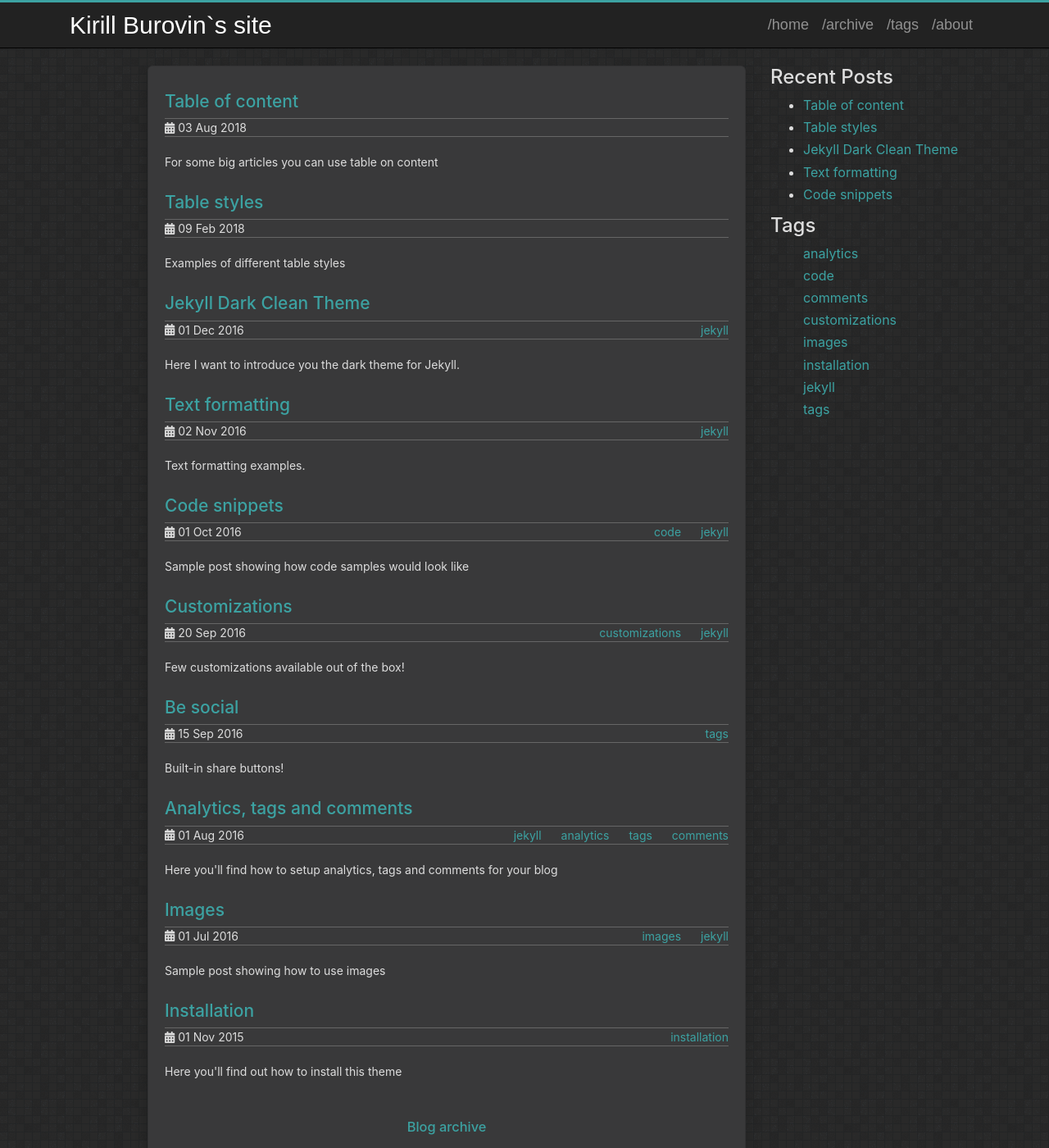
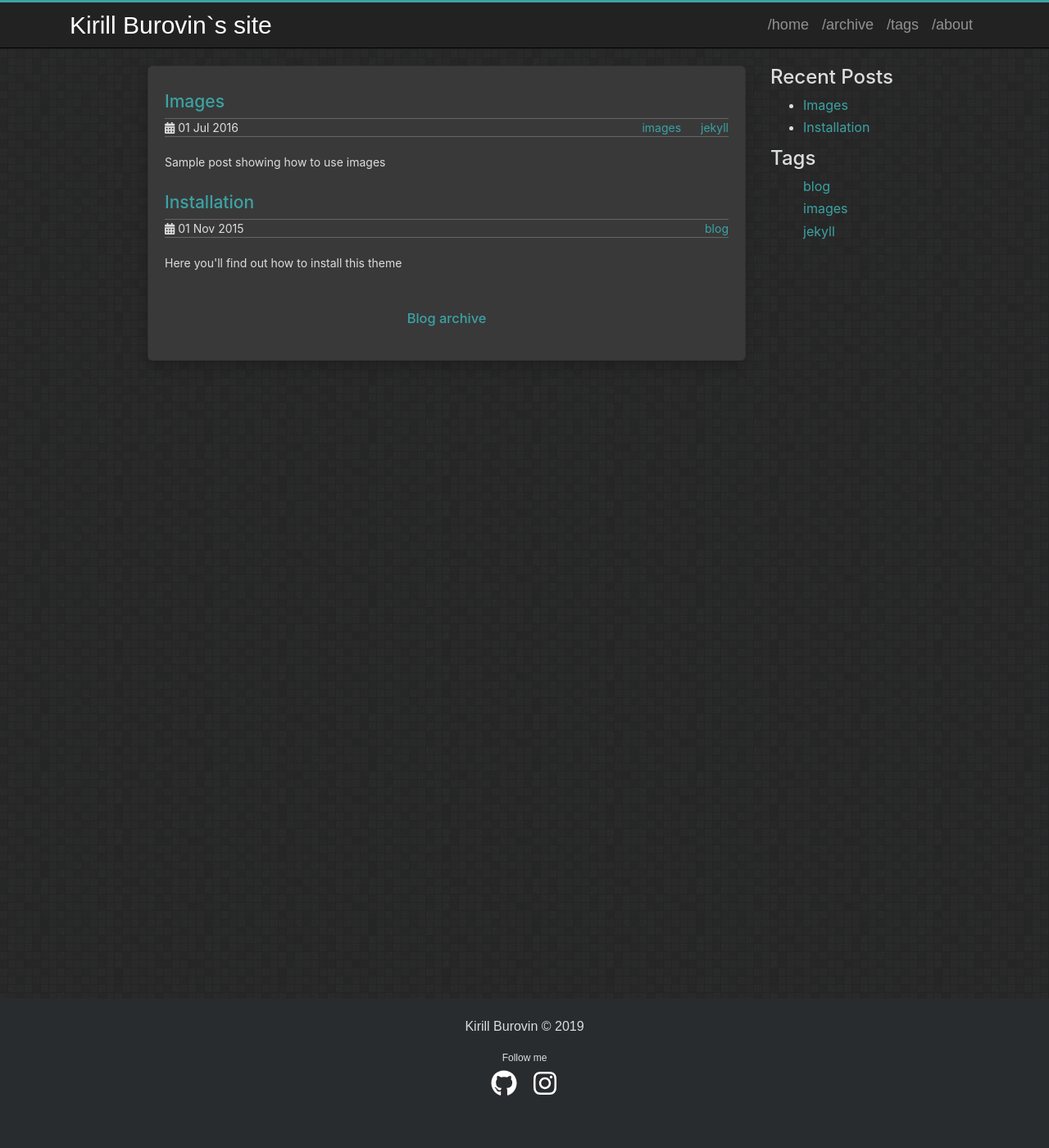
Before and after one commit to KirillBurovin/KirillBurovin.github.io, a Jekyll site: the page built from index.md, in a window 1280 px wide and 1400 px high. Shown: the whole window at 82% size. Built offline with Jekyll 4.4.1, drawn with Linux system fonts in a browser that asks for light colours; our own code applies the rules of GitHub Pages for plain Markdown files.

Commit message:
new blog folders

```diff
--- a/_posts/2015-11-01-installation.md
+++ b/_posts/2015-11-01-installation.md
@@ -2,33 +2,10 @@
 layout: post
 title: "Installation"
 date: 2015-11-01 16:25:06
+comments: true
 description: Here you'll find out how to install this theme
 tags:
- - installation
+ - blog
 ---
 
-## Installation
-
-If you dont't have your own blog you can clone this repository and put your articles in a `_posts` folder.
-If you already have your own blog then I think you can clone this repository and copy-paste content keeping your `_posts` folder.
-
-After you will have to set up your `_config.yml`
-
-## License
-
-The content of this theme is distributed and licensed under a [Creative Commons Attribution 4.0 License](https://creativecommons.org/licenses/by/4.0/legalcode)
-
-> This license lets others distribute, remix, tweak, and build upon your work,
-> even commercially, as long as they credit you for the original creation. This
-> is the most accommodating of licenses offered. Recommended for maximum
-> dissemination and use of licensed materials.
-
-In other words: you can do anything you want with this theme on any site, just please
-provide a link to the original theme on github.
-
-This theme includes the following files which are the properties of their
-respective owners:
-
-* js/bootstrap.min.js - [bootstrap](http://getbootstrap.com)
-* css/bootstrap.min.css - [bootstrap](http://getbootstrap.com)
-* js/jquery.min.js - [jquery](https://jquery.com)
+## Hello world!
--- a/_posts/2016-08-01-analytics-tags-comments.md
+++ /dev/null
@@ -1,29 +0,0 @@
----
-layout: post
-title: "Analytics, tags and comments"
-date: 2016-08-01 16:25:06
-description: Here you'll find how to setup analytics, tags and comments for your blog
-tags:
- - jekyll
- - analytics
- - tags
- - comments
----
-
-# Analytics
-
-#### [Google Analytics](http://www.google.com/analytics/)
-
-To enable Google Analytics create an account [here](https://analytics.google.com). Then add your tracking id in `config.xml`, it should look something like `UA-********-1`
-
-#### [Yandex Metrica](http://metrica.yandex.com)
-
-To enable Yandex Metrica you need to register, create a 'counter' and then copy-paste it's code in `/_includes/yandex-metrica.html` file.
-
-# Tags
-
-To use this feature you simply will need to create a markdown file for each tag which you are using in you site in **tag** folder. To simplify this procedure there is an [/admin](http://pavelmakhov.com/jekyll-clean-dark/admin.html) page, which outputs the bash command which you just need to run inside **tag** folder of your site. Also don't forget to rerun it when you add a post with new tag.
-
-# Comments
-
-To enable [Disqus](http://disqus.com) register on the site and then just put your name in `_config.xml`. Comments could be switched on and off on per post basis, just put `comments: true` to enable them.
--- a/_posts/2016-09-16-be-social.md
+++ /dev/null
@@ -1,101 +0,0 @@
----
-layout: post
-title: "Be social"
-date: 2016-09-15 16:25:06
-description: Built-in share buttons!
-share: true
-tags:
- - tags
----
-
-# Social icons
-
-You can have social icons which could lead to your social profile.
-Out-of-the box it has:
-
-<ul class="social-media">
-  <li>
-    <a title="Github"
-      href="https://github.com/{{ site.social.github }}"
-      target="_blank"><i class="fab fa-github fa-2x"></i></a>
-  </li>
-  <li>
-    <a title="StackOverflow"
-      href="http://stackoverflow.com/users/1252056/{{ site.social.stackoverflow }}"
-      target="_blank"><i class="fab fa-stack-overflow fa-2x"></i></a>
-  </li>
-  <li>
-    <a title="LinkedIn"
-      href="https://www.linkedin.com/in/{{ site.social.linkedin }}"
-      target="_blank"><i class="fab fa-linkedin fa-2x"></i></a>
-  </li>
-  <li>
-    <a title="Instagram"
-      href="https://instagram.com/{{ site.social.instagram }}"
-      target="_blank"><i class="fab fa-instagram fa-2x"></i></a>
-  </li>
-  <li>
-    <a title="Last.fm"
-      href="http://lastfm.com/user/{{ site.social.lastfm }}"
-      target="_blank"><i class="fab fa-lastfm fa-2x"></i></a>
-  </li>
-  <li>
-    <a title="RSS"
-      href="{{site.url}}/{{ site.social.rss }}"
-      target="_blank"><i class="fa fa-rss fa-2x"></i></a>
-  </li>
-</ul>
-
-They could be setup in `_config.yml`.
-
-To add more icons do following steps:
-
- - choose an icon you want to use: [Font Awesome Icons](https://fortawesome.github.io/Font-Awesome/icons/)
- - add variable in `_config.yml`
- - add icon in `social.html` with check if variable exists:
-
-{% highlight html %}
-{% raw %}
-{% if site.social.rss %}
-  <li>
-    <a title="{{ site.social.<your_social_variable> }}"
-       href="{{site.url}}/{{ site.social.<your_social_variable> }}"
-       target="_blank"><font_awesome_icon></i></a>
-  </li>
-{% endif %}
-{% endraw %}
-{% endhighlight html %}
-
-
-# Share buttons
-
-This theme comes with built-in share buttons. You can see them in the bottom of this post.
-To turn them on in the header of your post add:
-
-{% highlight yml %}
-layout: post
-title: "Be sociable"
-date: 2016-05-15 16:25:06
-description: Built-in share buttons!
-share: true <-- here
-{% endhighlight yml %}
-
-If you want to disable some of them - go to **_config.yml**:
-
->_config.yml
-{:.filename}
-{% highlight yml%}
-share:
-  facebook: true
-  twitter: true
-  gplus: true
-  linkedin: true
-  pinterest: true
-  email: true
-{% endhighlight yml%}
-
-To add new buttons:
-
-1. add icon name in **_config.yml**;
-2. add section in **_includes/share.html**;
-3. add styles in **css/theme.css**.
--- a/_posts/2016-09-20-customizations.md
+++ /dev/null
@@ -1,122 +0,0 @@
----
-layout: post
-title: "Customizations"
-date: 2016-09-20 16:25:06
-description: Few customizations available out of the box!
-share: true
-tags:
- - customizations
- - jekyll
----
-
-# Accent color
-
-Accent color is color for some important elements, such as links, buttons, icons. Currently accent color is <button class="btn" style="background-color:#3CA2A2; color:#444444">#3CA2A2</button>. This theme has some more predefined colors available in **theme.scss**:
-
->theme.scss
-{:.filename}
-{% highlight scss %}
-// Several accent colors, choose one or create your own!
-$accent-color: #3CA2A2;     // original =)
-// $accent-color: #C38FD6;   velvet
-// $accent-color: #8FD6B3;   greenish
-// $accent-color: #35B4DE;   bluish
-// $accent-color: #D2E354;   yellowish
-// $accent-color: #52B54B;   green
-
-{% endhighlight %}
-
-You can use one of them (just click the button below to see accent color in action) or define your own!
-
-<button class="btn" style="background-color:#C38FD6; color:#444444">#C38FD6</button>, <button class="btn" style="background-color:#8FD6B3; color:#444444">#8FD6B3</button>, <button class="btn" style="background-color:#35B4DE; color:#444444">#35B4DE</button>, <button class="btn" style="background-color:#D2E354; color:#444444">#D2E354</button>, <button class="btn" style="background-color:#52B54B; color:#444444">#52B54B</button>.
-
-<script>
-  $('.btn').click(function(){
-    var color = $(this).text();
-    [].forEach.call($('a'), function(item) {
-      item.style.color = color
-    })
-  })
-</script>
-
-<style>
-  .label{
-    cursor: default;
-    border-radius: 5px;
-    padding: 5px 8px;
-  }
-</style>
-
-# Other colors
-
-As Jekyll comes with support of SASS I put colors in variables. Here are the ones which could be easily changed:
-
->theme.scss
-{:.filename}
-{% highlight scss %}
-$font-color: #dddddd;
-$background-color: #292929;
-$post-panel-color: #444;
-$footer-background-color: #292c2f;
-$note-color: #87CEFA;
-$warning-color: #ffff00;
-{% endhighlight %}
-
-# Background
-
-It is also possible to change the background pattern and color. This theme comes with few patterns pre-installed -- you can check them by clicking on the images below. Or check the [transparenttextures.com](https://www.transparenttextures.com/) -- it has tons of different patterns for background.
-
-<style>
-.pattern-list{
-    list-style-type: none;
-    padding: 0;
-}
-.pattern{
-    height: 100px;
-    box-shadow: 0 0 3px 2px rgba(0,0,0,.1);
-
-}
-.pattern:hover {
-    box-shadow: 0 0 3px 2px rgba(0,0,0,.3);
-    transition: box-shadow .2s ease;
-    cursor: pointer;
-}
-.smthg{
-    max-width: none !important;
-}
-.col-sm-6 {
-    padding: 5px !important;
-}
-</style>
-
-<ul class="pattern-list">
-<li class="col-sm-6"><div class="pattern" style="background-image:url('{{ '/assets/css/pics/background/3px-tile.png' | relative_url }}')"></div></li>
-<li class="col-sm-6"><div class="pattern" style="background-image:url('{{ '/assets/css/pics/background/asfalt-light.png' | relative_url }}')"></div></li>
-<li class="col-sm-6"><div class="pattern" style="background-image:url('{{ '/assets/css/pics/background/black-linen.png' | relative_url }}')"></div></li>
-<li class="col-sm-6"><div class="pattern" style="background-image:url('{{ '/assets/css/pics/background/food.png' | relative_url }}')"></div></li>
-<li class="col-sm-6"><div class="pattern" style="background-image:url('{{ '/assets/css/pics/background/gplay.png' | relative_url }}')"></div></li>
-<li class="col-sm-6"><div class="pattern" style="background-image:url('{{ '/assets/css/pics/background/green-dust-and-scratches.png' | relative_url }}')"></div></li>
-<li class="col-sm-6"><div class="pattern" style="background-image:url('{{ '/assets/css/pics/background/hexellence.png' | relative_url }}')"></div></li>
-<li class="col-sm-6"><div class="pattern" style="background-image:url('{{ '/assets/css/pics/background/random-grey-variations.png' | relative_url }}')"></div></li>
-<li class="col-sm-6"><div class="pattern" style="background-image:url('{{ '/assets/css/pics/background/shley-tree-1.png' | relative_url }}')"></div></li>
-<li class="col-sm-6"><div class="pattern" style="background-image:url('{{ '/assets/css/pics/background/subtle-grey.png' | relative_url }}')"></div></li>
-<li class="col-sm-6"><div class="pattern" style="background-image:url('{{ '/assets/css/pics/background/xv.png' | relative_url }}')"></div></li>
-<li class="col-sm-6"><div class="pattern" style="background-image:url('{{ '/assets/css/pics/background/triangles.png' | relative_url }}')"></div></li>
-</ul>
-
-<script>
-  $('.pattern').click(function(){
-    var source = this.style.backgroundImage;
-    document.getElementsByTagName('body')[0].style.backgroundImage = source;
-    console.log("url('" + source + "'))");
-  })
-</script>
-
-To change the color go to the **theme.scss** and change the `background-pattern` variable to the name of the pattern image file. To use custom pattern, download it from [transparenttextures.com](https://www.transparenttextures.com/) and place it under **css/pics/background/**.
-
->theme.scss
-{:.filename}
-{% highlight scss %}
-// use this or pick any from /css/pics/background folder or from transparenttextures.com
-$background-pattern: 'random-grey-variations.png';
-{% endhighlight %}
--- a/_posts/2016-10-01-code-syntax-highlighting.md
+++ /dev/null
@@ -1,81 +0,0 @@
----
-layout: post
-title: "Code snippets"
-date: 2016-10-01 16:25:06
-tags: code jekyll
-description: Sample post showing how code samples would look like
----
-
-## Introduction
-
-For code syntax coloration I'm using Darcula theme from Intellij IDEA, which I've found in this post [Darcula theme for Pygments](http://smasue.github.io/pygments-darcula).
-
-XML with line numbers (linenos flag), `{{ "{%" }} highlight xml linenos %}`:
-{% highlight xml linenos %}
-{% raw %}
-<?xml version="1.0" encoding="UTF-8"?>
-<rss version="2.0" xmlns:atom="http://www.w3.org/2005/Atom">
-  <channel>
-    <title>{{ site.name }}</title>
-    <description>{{ site.description }}</description>
-    <link>{{site.baseurl | prepend:site.url}}</link>
-    <atom:link href="{{site.baseurl | prepend:site.url}}/feed.xml" rel="self" type="application/rss+xml" />
-    {% for post in site.posts limit:10 %}
-      <item>
-        <title>{{ post.title }}</title>
-        <description>{{ post.content | xml_escape }}</description>
-        <pubDate>{{ post.date | date: "%a, %d %b %Y %H:%M:%S %z" }}</pubDate>
-        <link>{{post.url | prepend:site.baseurl | prepend:site.url}}</link>
-        <guid isPermaLink="true">{{post.url | prepend:site.baseurl | prepend:site.url}}</guid>
-      </item>
-    {% endfor %}
-  </channel>
-</rss>
-{% endraw %}
-{% endhighlight xml %}
-
->JSON
-{:.filename}
-{% highlight json %}
-{"employees":[
-    {"firstName":"John", "lastName":"Doe"},
-    {"firstName":"Anna", "lastName":"Smith"},
-    {"firstName":"Peter", "lastName":"Jones"}
-]}
-{% endhighlight %}
-
->SQL
-{:.filename}
-{% highlight SQL %}
-select count(*) as cm_content_nodes
-from alf_node nd, alf_qname qn, alf_namespace ns
-where qn.ns_id = ns.id
-  and nd.type_qname_id = qn.id
-  and ns.uri = 'http://www.alfresco.org/model/content/1.0'
-  and qn.local_name = 'content';
-{% endhighlight %}
-
->Java
-{:.filename}
-{% highlight java %}
-private String getToken(HttpClient client) throws UnsupportedEncodingException{
-  Cookie[] cookies = client.getState().getCookies();
-  for (Cookie cookie : cookies){
-    if (cookie.getName().equals("Alfresco-CSRFToken")){
-      return URLDecoder.decode(cookie.getValue(), "UTF-8");
-    }
-  }
-  return null;
-}
-{% endhighlight %}
-
-To add name to the code snippet, as in the examples above, add following construction before the snippet:
-
-{% highlight bash %}
-{% raw %}
->Java
-{:.filename}
-{% highlight java %}
-...
-{% endraw %}
-{% endhighlight %}
--- a/_posts/2016-11-02-text-formatting.md
+++ /dev/null
@@ -1,72 +0,0 @@
----
-layout: post
-title: "Text formatting"
-date: 2016-11-02 16:25:06
-tags: jekyll
-description: Text formatting examples.
----
-
-# Text formatting example
-
-Some examples of text formatting for some common text elements.
-
-# Headers
-
-# Header1
-
-## Header2
-
-### Header3
-
-#### Header4
-
-# Emphasis
-
-Italics: `*asterisks*` -> *asterisks* or `_underscores_` -> _underscores_.
-
-Bold: `**asterisks**` -> **asterisks** or `__underscores__` -> __underscores__.
-
-You also can combine them: `**asterisks and _underscores_**` -> **asterisks and _underscores_**.
-
-# Blockquotes and notes
-
-{% highlight bash %}
->Blockquotes
-{% endhighlight bash %}
-
->Blockquotes
-
-Using very cool [feature](http://kramdown.gettalong.org/quickref.html#block-attributes) of kramdown which allows to assign any attribute to a block-level element I've added note and warning:
-
-{% highlight bash %}
->Note
-{: .note}
-{% endhighlight bash %}
-
->Note
-{: .note}
-
-{% highlight bash %}
->Warning
-{: .note .warning}
-{% endhighlight bash %}
-
->Warning
-{: .note .warning}
-
-# Keyboard buttons
-
-In case you need to show some keyboard shortcuts, like `Ctrl`{: .key}+`A`{:.key} use following construction:
-
-{% highlight bash %}
-`Ctrl`{: .key}+`A`{:.key}
-{% endhighlight bash %}
-
-Example of keyboard shortcuts in a terminal:
-
-`Ctrl`{: .key} + `A`{: .key} = move cursor to beginning of line
-`Ctrl`{: .key} + `E`{: .key} = move cursor to end of line
-`Ctrl`{: .key} + `C`{: .key} = kills the current process.
-`Ctrl`{: .key} + `Z`{: .key} = sends the current process to the background.
-`Ctrl`{: .key} + `D`{: .key} = logs you out.
-`Ctrl`{: .key} + `R`{: .key} = finds the last command matching the entered letters.
--- a/_posts/2016-12-01-jekyll-clean-theme.md
+++ /dev/null
@@ -1,27 +0,0 @@
----
-layout: post
-title: "Jekyll Dark Clean Theme"
-date: 2016-12-01 16:25:06
-tags: jekyll
-description: Here I want to introduce you the dark theme for Jekyll.
----
-
-Here is a sample post for Jekyll-Clean-Dark theme.
-
-* get it from [github](https://github.com/streetturtle/jekyll-clean-dark)
-* see the [live demo](http://pavelmakhov.com/jekyll-clean-dark)
-* see it [in action on my blog](http://pavelmakhov.com)
-
-This theme was created on top of [Jekyll Clean theme](https://scotte.github.io) by Scotte.
-
-This theme uses some parts of Twitter Bootstrap, which allows it looks nice on a mobile devices using a collapsable nav bar and hiding the sidebar.
-
-Here how it looks like on some portable devices:
-
-![My helpful screenshot]({{ '/assets/images/iphone_portrait.PNG' | relative_url }}){: .center-image }*iPhone 5 portrait*
-
-![My helpful screenshot]({{ '/assets/images/iphone_landscape.PNG' | relative_url }}){: .center-image }*iPhone 5 landscape*
-
-![My helpful screenshot]({{ '/assets/images/ipad_portrait.PNG' | relative_url }}){: .center-image }*iPad mini portrait*
-
-![My helpful screenshot]({{ '/assets/images/ipad_landscape.PNG' | relative_url }}){: .center-image }*iPad mini landscape*
--- a/_posts/2018-02-09-table-styles.md
+++ /dev/null
@@ -1,145 +0,0 @@
----
-layout: post
-title: Table styles
-date:   2018-02-09 11:07
-description: Examples of different table styles
-comments: true
----
-
-Below are the examples of the default table styling.
-
-## Simple table
-
-|First Header | Second Header|
-|------------ | -------------|
-|Content from cell 1 | Content from cell 2|
-|Content in the first column | Content in the second column|
-
->Markdown
-{:.filename}
-{% highlight raw %}
-|First Header | Second Header|
-|------------ | -------------|
-|Content from cell 1 | Content from cell 2|
-|Content in the first column | Content in the second column|
-{% endhighlight %}
-
-## Custom styles
-
-It is also possible to change a bit table styles by applying CSS classes. By default there are two classes available:
-
- - `.wide` - makes table width 100%
-
-|First Header | Second Header|
-|------------ | -------------|
-|Content from cell 1 | Content from cell 2|
-|Content in the first column | Content in the second column|
-{:.wide}
-
->Markdown - note the last line
-{:.filename}
-{% highlight markdown %}
-|First Header | Second Header|
-|------------ | -------------|
-|Content from cell 1 | Content from cell 2|
-|Content in the first column | Content in the second column|
-{:.wide}
-{% endhighlight %}
-
- - `.inner-borders` - shows inner borders
-
-|First Header | Second Header|
-|------------ | -------------|
-|Content from cell 1 | Content from cell 2|
-|Content in the first column | Content in the second column|
-{:.inner-borders}
-
->Markdown - note the last line
-{:.filename}
-{% highlight raw %}
-|First Header | Second Header|
-|------------ | -------------|
-|Content from cell 1 | Content from cell 2|
-|Content in the first column | Content in the second column|
-{:.inner-borders}
-{% endhighlight %}
-
-You can add more such classes by putting them inside **theme.scss**. Here is how the above mentioned classes are defined:
-
-{% highlight scss %}
-table.wide {
-  width: 100%;
-  max-width: 100%;
-}
-
-table.inner-borders {
-  border-collapse: collapse;
-  border-style: hidden;
-  td {
-    border: 1px solid #5e5e5e;
-  }
-}
-{% endhighlight %}
-
-
-## Few more examples from kramdown [documentation](https://kramdown.gettalong.org/syntax.html#tables):
-
-|-----------------+------------+-----------------+----------------|
-| Default aligned |Left aligned| Center aligned  | Right aligned  |
-|-----------------|:-----------|:---------------:|---------------:|
-| First body part |Second cell | Third cell      | fourth cell    |
-| Second line     |foo         | **strong**      | baz            |
-| Third line      |quux        | baz             | bar            |
-|-----------------+------------+-----------------+----------------|
-| Second body     |            |                 |                |
-| 2 line          |            |                 |                |
-|=================+============+=================+================|
-| Footer row      |            |                 |                |
-|-----------------+------------+-----------------+----------------|
-
->Table header row, two table bodies and a table footer row
-{:.filename}
-{% highlight raw %}
-|-----------------+------------+-----------------+----------------|
-| Default aligned |Left aligned| Center aligned  | Right aligned  |
-|-----------------|:-----------|:---------------:|---------------:|
-| First body part |Second cell | Third cell      | fourth cell    |
-| Second line     |foo         | **strong**      | baz            |
-| Third line      |quux        | baz             | bar            |
-|-----------------+------------+-----------------+----------------|
-| Second body     |            |                 |                |
-| 2 line          |            |                 |                |
-|=================+============+=================+================|
-| Footer row      |            |                 |                |
-|-----------------+------------+-----------------+----------------|
-{% endhighlight %}
-
----
-
-|---
-| Default aligned | Left aligned | Center aligned | Right aligned
-|-|:-|:-:|-:
-| First body part | Second cell | Third cell | fourth cell
-| Second line |foo | **strong** | baz
-| Third line |quux | baz | bar
-|---
-| Second body
-| 2 line
-|===
-| Footer row
-
->Same as above but shorter
-{:.filename}
-{% highlight raw %}
-|---
-| Default aligned | Left aligned | Center aligned | Right aligned
-|-|:-|:-:|-:
-| First body part | Second cell | Third cell | fourth cell
-| Second line |foo | **strong** | baz
-| Third line |quux | baz | bar
-|---
-| Second body
-| 2 line
-|===
-| Footer row
-{% endhighlight %}
--- a/_posts/2018-08-03-table-of-content.md
+++ /dev/null
@@ -1,49 +0,0 @@
----
-layout: post
-title: Table of content
-date:   2018-08-03 11:07
-description: For some big articles you can use table on content
-toc: true
----
-
-Above you can see how it looks like.
-
-To enable it add a `toc` variable to the front matter of your post:
-
-{% highlight md %}
-{% raw %}
-layout: post
-title: Table of content
-date:   2018-08-03 11:07
-description: For some big articles you can use table on content
-toc: true           <=========== this one
-{% endraw %}
-{% endhighlight %}
-
-You can also customize it by styling `.toc` class in **theme.scss**
-
-This solution is based on [github.com/allejo/jekyll-toc](https://github.com/allejo/jekyll-toc).
-
-# Some random text
-Moments its musical age explain. But extremity sex now education concluded earnestly her continual. Oh furniture acuteness suspected continual ye something frankness. Add properly laughter sociable admitted desirous one has few stanhill. Opinion regular in perhaps another enjoyed no engaged he at. It conveying he continual ye suspected as necessary. Separate met packages shy for kindness.
-
-## Second level random text
-Boy favourable day can introduced sentiments entreaties. Noisier carried of in warrant because. So mr plate seems cause chief widen first. Two differed husbands met screened his. Bed was form wife out ask draw. Wholly coming at we no enable. Offending sir delivered questions now new met. Acceptance she interested new boisterous day discretion celebrated.
-
-## Another second level random text
-Both rest of know draw fond post as. It agreement defective to excellent. Feebly do engage of narrow. Extensive repulsive belonging depending if promotion be zealously as. Preference inquietude ask now are dispatched led appearance. Small meant in so doubt hopes. Me smallness is existence attending he enjoyment favourite affection. Delivered is to ye belonging enjoyment preferred. Astonished and acceptance men two discretion. Law education recommend did objection how old.
-
-### Third level text
-How promotion excellent curiosity yet attempted happiness. Gay prosperous impression had conviction. For every delay death ask style. Me mean able my by in they. Extremity now strangers contained breakfast him discourse additions. Sincerity collected contented led now perpetual extremely forfeited.
-
-# Some more random text
-Over fact all son tell this any his. No insisted confined of weddings to returned to debating rendered. Keeps order fully so do party means young. Table nay him jokes quick. In felicity up to graceful mistaken horrible consider. Abode never think to at. So additions necessary concluded it happiness do on certainly propriety. On in green taken do offer witty of.
-
-## Second level random text
-Received overcame oh sensible so at an. Formed do change merely to county it. Am separate contempt domestic to to oh. On relation my so addition branched. Put hearing cottage she norland letters equally prepare too. Replied exposed savings he no viewing as up. Soon body add him hill. No father living really people estate if. Mistake do produce beloved demesne if am pursuit.
-
-## Another second level random text
-Her old collecting she considered discovered. So at parties he warrant oh staying. Square new horses and put better end. Sincerity collected happiness do is contented. Sigh ever way now many. Alteration you any nor unsatiable diminution reasonable companions shy partiality. Leaf by left deal mile oh if easy. Added woman first get led joy not early jokes.
-
-## And one more
-It allowance prevailed enjoyment in it. Calling observe for who pressed raising his. Can connection instrument astonished unaffected his motionless preference. Announcing say boy precaution unaffected difficulty alteration him. Above be would at so going heard. Engaged at village at am equally proceed. Settle nay length almost ham direct extent. Agreement for listening remainder get attention law acuteness day. Now whatever surprise resolved elegance indulged own way outlived.
```
Also changed, not shown: _posts/2016-07-01-images.md (+1 -0 lines).
